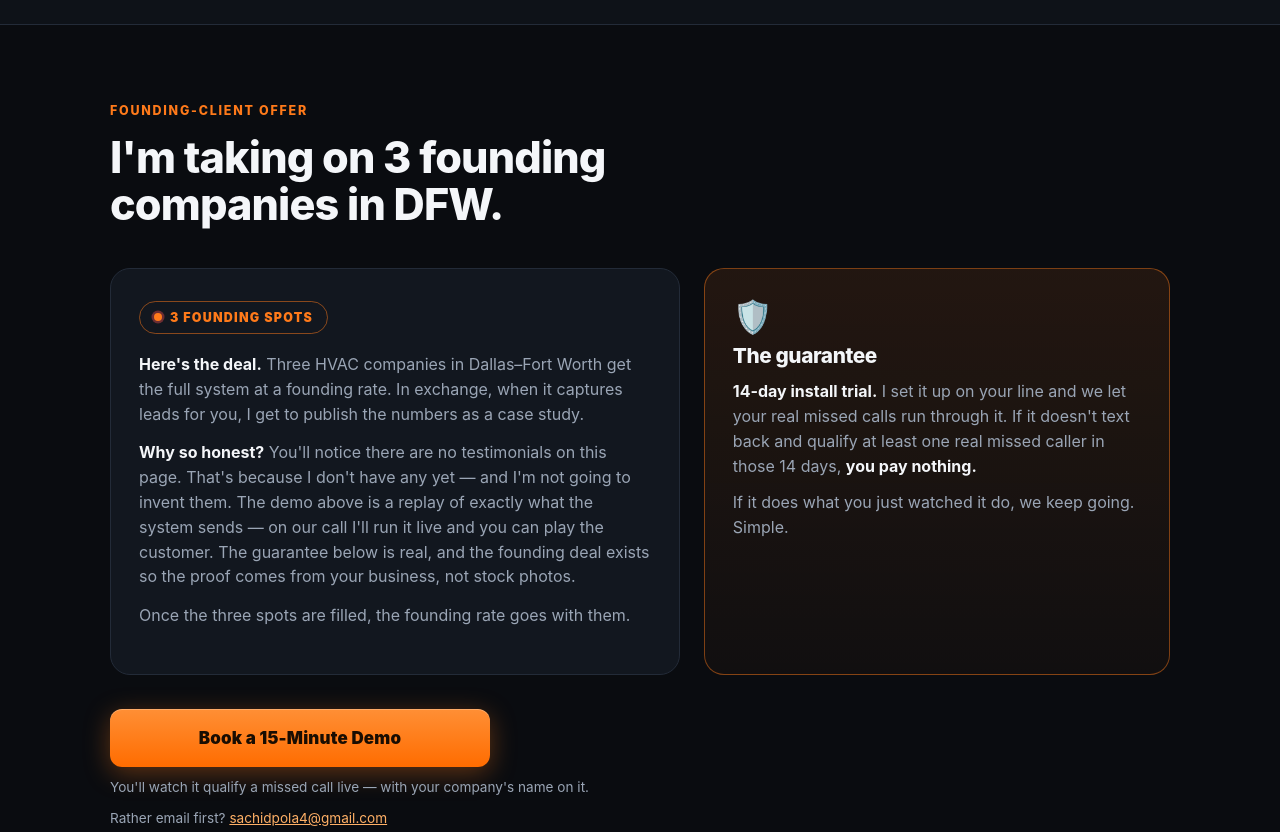
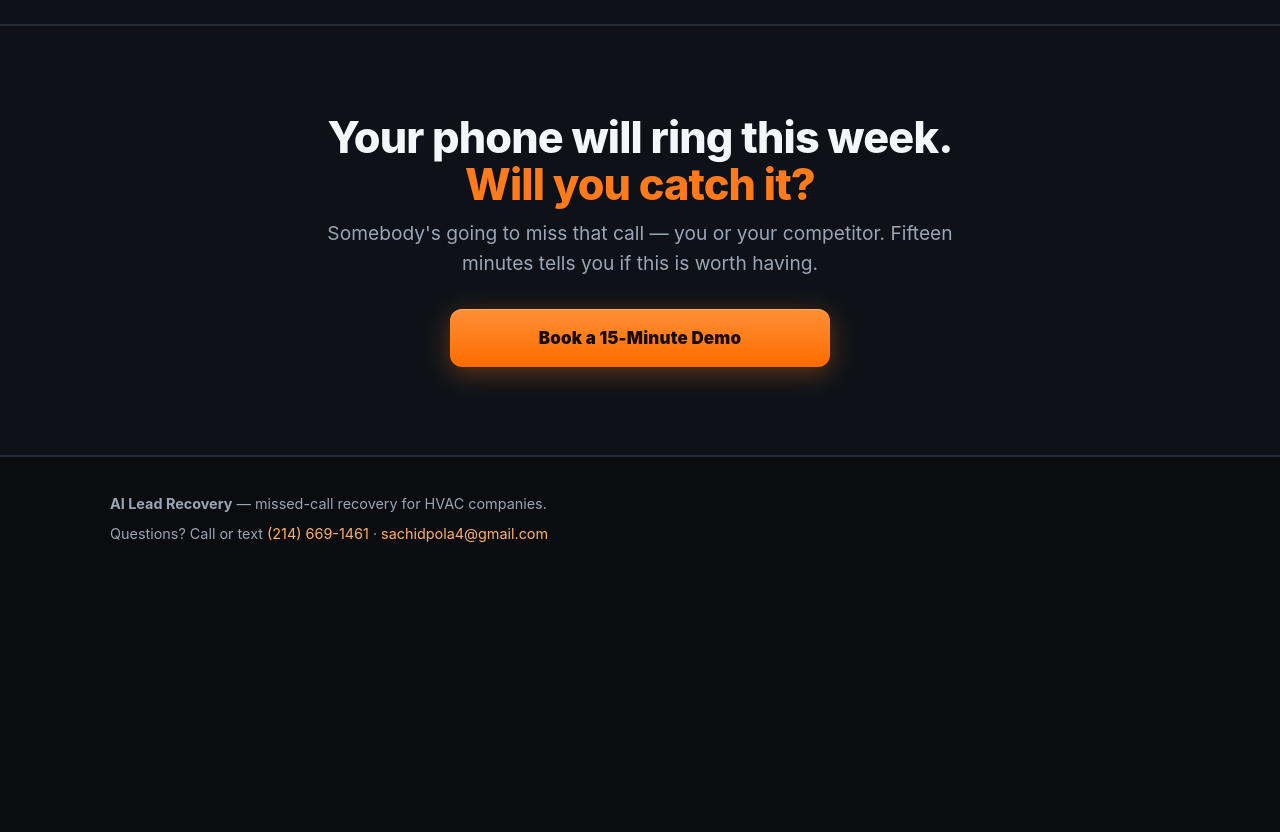
Before and after one commit to leadrecoveryai/leadrecoveryai.github.io, a plain HTML site: page index.html in a window 1280 px wide. Shown: the part 3080-3912 px from the top of the page. After the commit the page ends 3666 px from the top, so only its background shows below. Drawn offline with Linux system fonts and the light colour scheme.

Commit message:
Fix booking link and footer

```diff
--- a/index.html
+++ b/index.html
@@ -582,7 +582,7 @@
 
 <header class="wrap topbar">
   <div class="wordmark">📞 AI Lead Recovery<span class="tag">DFW</span></div>
-  <a class="top-cta" href="https://cal.com/sachid-pola-lxlvl3/15min" target="_blank" rel="noopener">Book a Demo</a>
+  <a class="top-cta" href="https://cal.com/sachid-pola-lxlvl3/20min" target="_blank" rel="noopener">Book a Demo</a>
 </header>
 
 <main>
@@ -599,7 +599,7 @@
         <li><span class="tick" aria-hidden="true">&#10003;</span> Sends them your booking link</li>
         <li><span class="tick" aria-hidden="true">&#10003;</span> Texts you the lead summary</li>
       </ul>
-      <a class="btn btn-block" href="https://cal.com/sachid-pola-lxlvl3/15min" target="_blank" rel="noopener">Book a 15-Minute Demo</a>
+      <a class="btn btn-block" href="https://cal.com/sachid-pola-lxlvl3/20min" target="_blank" rel="noopener">Book a 15-Minute Demo</a>
       <span class="micro">15 minutes. I'll run it live with your company's name on it &mdash; you can play the customer and try to break it. No pressure.</span>
       <p class="hero-point">&darr; Watch it handle a real missed call</p>
     </div>
@@ -730,41 +730,12 @@
     </div>
   </section>
 
-  <!-- ============ FOUNDING OFFER ============ -->
-  <section id="offer">
-    <div class="wrap">
-      <div class="section-head">
-        <span class="eyebrow">Founding-client offer</span>
-        <h2>I'm taking on 3 founding companies in DFW.</h2>
-      </div>
-      <div class="offer-grid">
-        <div class="offer-card">
-          <span class="spots-pill"><span class="rdot" aria-hidden="true"></span>3 founding spots</span>
-          <p><strong>Here's the deal.</strong> Three HVAC companies in Dallas&ndash;Fort Worth get the full system at a founding rate. In exchange, when it captures leads for you, I get to publish the numbers as a case study.</p>
-          <p><strong>Why so honest?</strong> You'll notice there are no testimonials on this page. That's because I don't have any yet &mdash; and I'm not going to invent them. The demo above is a replay of exactly what the system sends &mdash; on our call I'll run it live and you can play the customer. The guarantee below is real, and the founding deal exists so the proof comes from your business, not stock photos.</p>
-          <p>Once the three spots are filled, the founding rate goes with them.</p>
-        </div>
-        <div class="guarantee-card">
-          <span class="shield" aria-hidden="true">🛡️</span>
-          <h3>The guarantee</h3>
-          <p><strong>14-day install trial.</strong> I set it up on your line and we let your real missed calls run through it. If it doesn't text back and qualify at least one real missed caller in those 14 days, <strong>you pay nothing.</strong></p>
-          <p>If it does what you just watched it do, we keep going. Simple.</p>
-        </div>
-      </div>
-      <div style="margin-top: 34px;">
-        <a class="btn btn-block" href="https://cal.com/sachid-pola-lxlvl3/15min" target="_blank" rel="noopener">Book a 15-Minute Demo</a>
-        <span class="micro">You'll watch it qualify a missed call live &mdash; with your company's name on it.</span>
-        <span class="micro">Rather email first? <a href="mailto:sachidpola4@gmail.com">sachidpola4@gmail.com</a></span>
-      </div>
-    </div>
-  </section>
-
   <!-- ============ FINAL CTA ============ -->
   <section class="final-cta section-dark">
     <div class="wrap">
       <h2>Your phone will ring this week.<br><span class="accent">Will you catch it?</span></h2>
       <p class="sub">Somebody's going to miss that call &mdash; you or your competitor. Fifteen minutes tells you if this is worth having.</p>
-      <a class="btn btn-block" href="https://cal.com/sachid-pola-lxlvl3/15min" target="_blank" rel="noopener">Book a 15-Minute Demo</a>
+      <a class="btn btn-block" href="https://cal.com/sachid-pola-lxlvl3/20min" target="_blank" rel="noopener">Book a 15-Minute Demo</a>
     </div>
   </section>
 
@@ -773,14 +744,13 @@
 <footer>
   <div class="wrap foot-grid">
     <div><strong>AI Lead Recovery</strong> &mdash; missed-call recovery for HVAC companies.</div>
-    <div>Questions? <a href="mailto:sachidpola4@gmail.com">sachidpola4@gmail.com</a></div>
-    <div>Built by Sachid Pola - Dallas, TX. Serving Dallas&ndash;Fort Worth.</div>
+    <div>Questions? Call or text <a href="tel:+12146691461">(214) 669-1461</a> &middot; <a href="mailto:sachidpola4@gmail.com">sachidpola4@gmail.com</a></div>
   </div>
 </footer>
 
 <!-- Sticky mobile CTA -->
 <div class="sticky-cta" id="stickyCta">
-  <a class="btn" href="https://cal.com/sachid-pola-lxlvl3/15min" target="_blank" rel="noopener">Book a 15-Minute Demo</a>
+  <a class="btn" href="https://cal.com/sachid-pola-lxlvl3/20min" target="_blank" rel="noopener">Book a 15-Minute Demo</a>
 </div>
 
 <script>
```
